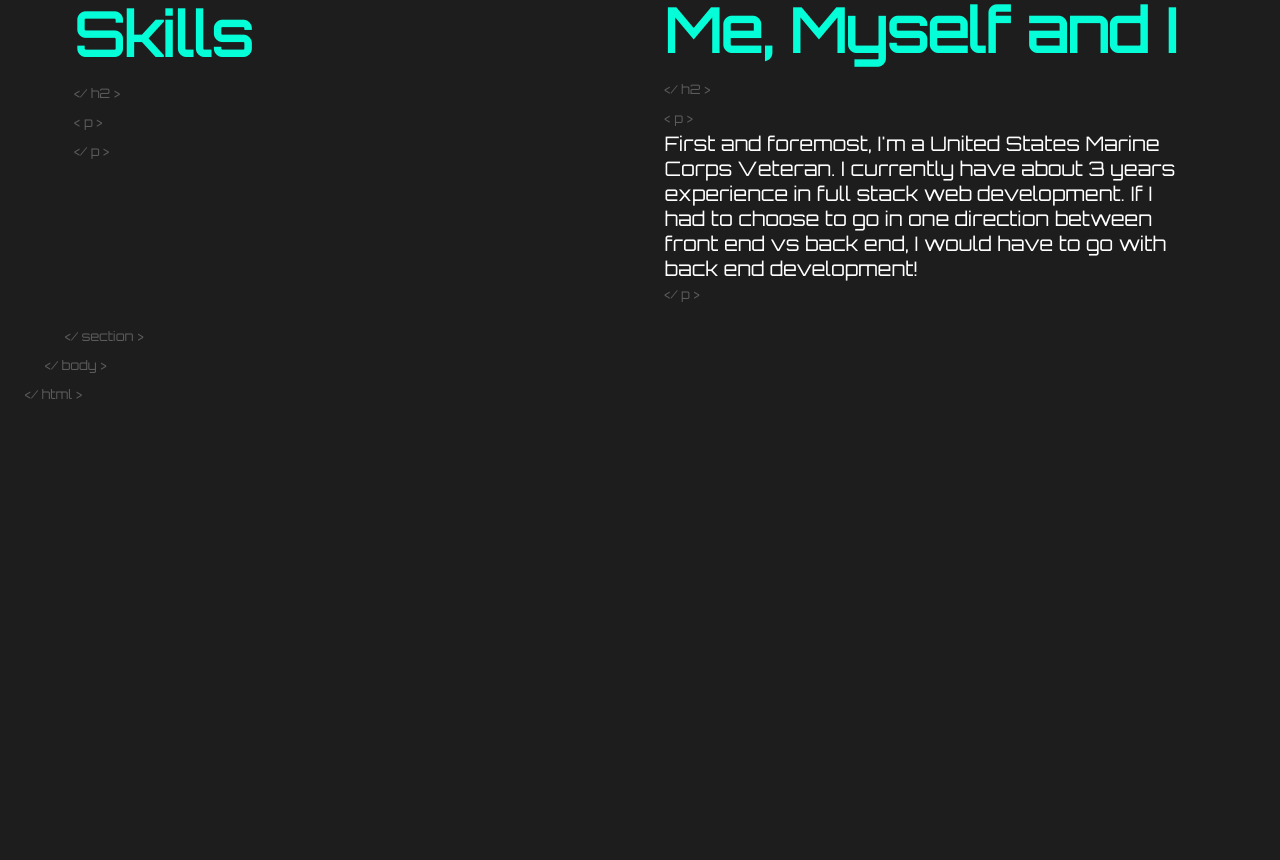
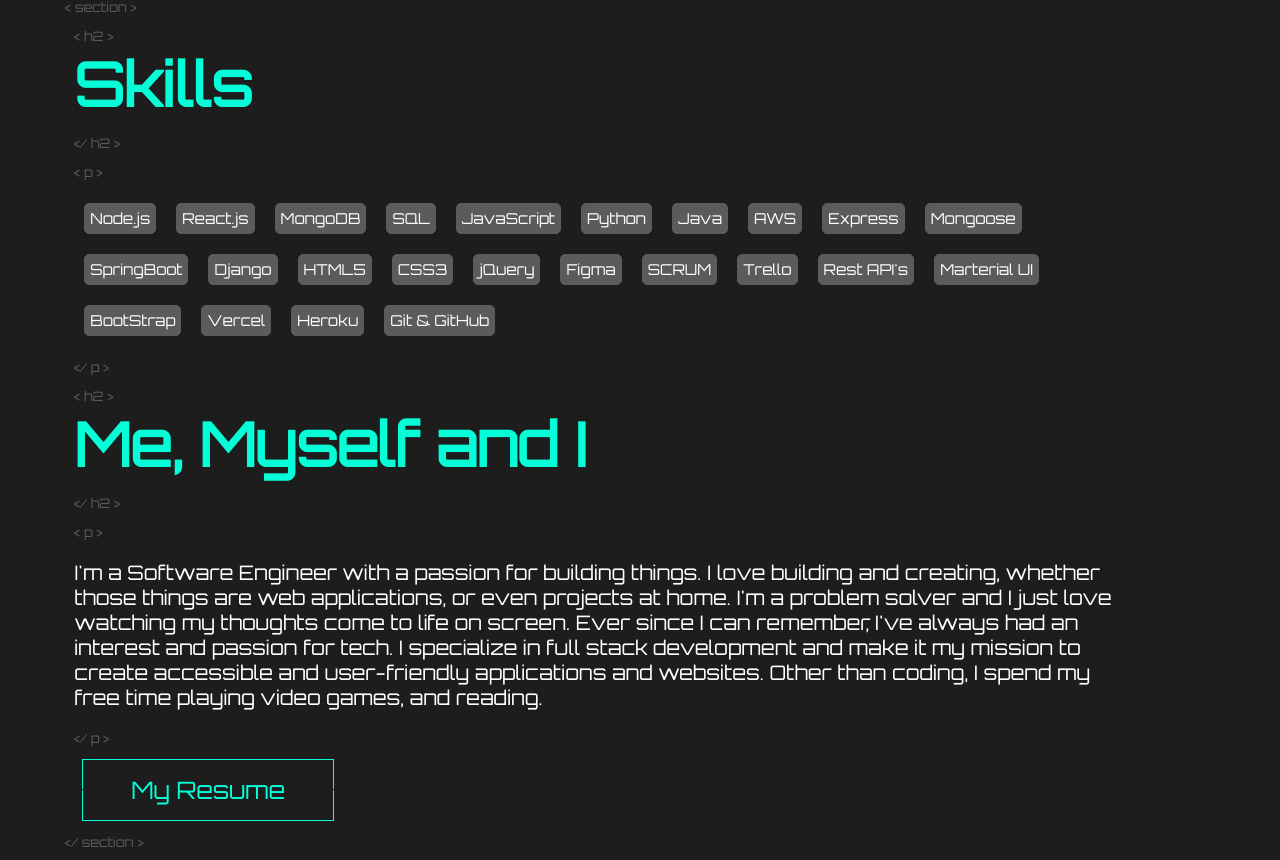
Before and after one commit to Adrusselljr/portfolio, a React (Create React App) app in the folder client/: page / in a window 1280 px wide. Shown: the part 1340-2200 px from the top of the page. Before the commit the page ends 1767 px from the top, so only its background shows below. Built offline with nearby package versions, Linux system fonts and the light colour scheme.

Commit message:
added skills

```diff
--- a/client/src/components/AboutMe.jsx
+++ b/client/src/components/AboutMe.jsx
@@ -7,24 +7,50 @@ const end = ">"
 
 function AboutMe() {
     return (
-        <div style={{ display: "flex", justifyContent: "space-between", marginLeft: "4%" }}>
+        <div style={{ marginLeft: "4%" }}>
             <div style={{ fontSize: "40px" }}>
                 <p style={{ fontSize: "small" }}>{ open } h2 { end }</p>
                 <h2 style={{ margin: "-1% 0px 0px 0px", color: "#05fdd8" }}>Skills</h2>
                 <p style={{ fontSize: "small" }}>{ close } h2 { end }</p>
 
                 <p style={{ fontSize: "small" }}>{ open } p { end }</p>
+                <div className='skills' style={{ fontSize: "15px", color: "white", display: "flex", flexWrap: "wrap", width: "90%" }}>
+                    <p>Node.js</p>
+                    <p>React.js</p>
+                    <p>MongoDB</p>
+                    <p>SQL</p>
+                    <p>JavaScript</p>
+                    <p>Python</p>
+                    <p>Java</p>
+                    <p>AWS</p>
+                    <p>Express</p>
+                    <p>Mongoose</p>
+                    <p>SpringBoot</p>
+                    <p>Django</p>
+                    <p>HTML5</p>
+                    <p>CSS3</p>
+                    <p>jQuery</p>
+                    <p>Figma</p>
+                    <p>SCRUM</p>
+                    <p>Trello</p>
+                    <p>Rest API's</p>
+                    <p>Marterial UI</p>
+                    <p>BootStrap</p>
+                    <p>Vercel</p>
+                    <p>Heroku</p>
+                    <p>Git & GitHub</p>
 
+                </div>
                 <p style={{ fontSize: "small" }}>{ close } p { end }</p>
             </div>
 
-            <div style={{ fontSize: "40px", width: "45%", paddingRight: "5%" }}>
+            <div style={{ fontSize: "40px", width: "90%", paddingRight: "5%" }}>
                 <p style={{ fontSize: "small" }}>{ open } h2 { end }</p>
                 <h2 style={{ margin: "-1% 0px 0px 0px", color: "#05fdd8" }}>Me, Myself and I</h2>
                 <p style={{ fontSize: "small" }}>{ close } h2 { end }</p>
 
                 <p style={{ fontSize: "small" }}>{ open } p { end }</p>
-                <p style={{ margin: "-1.5% 0px -1.5% 0px", color: "white", fontSize: "20px" }}>First and foremost, I'm a United States Marine Corps Veteran.  I currently have about 3 years experience in full stack web development.  If I had to choose to go in one direction between front end vs back end, I would have to go with back end development!</p>
+                <p style={{ color: "white", fontSize: "20px" }}>I'm a Software Engineer with a passion for building things. I love building and creating, whether those things are web applications, or even projects at home. I'm a problem solver and I just love watching my thoughts come to life on screen. Ever since I can remember, I've always had an interest and passion for tech. I specialize in full stack development and make it my mission to create accessible and user-friendly applications and websites. Other than coding, I spend my free time playing video games, and reading.</p>
                 <p style={{ fontSize: "small" }}>{ close } p { end }</p>
             </div>
         </div>
--- a/client/src/index.css
+++ b/client/src/index.css
@@ -25,3 +25,11 @@ code {
   background: "#05fdd8";
   color: "#1d1d1d";
 }
+
+.skills p{
+  border: 1px solid #5c5b5b;
+  background-color: #5c5b5b;
+  border-radius: 5px;
+  margin: 10px;
+  padding: 5px;
+}
--- a/client/src/pages/Main.jsx
+++ b/client/src/pages/Main.jsx
@@ -24,7 +24,7 @@ const Main = () => {
             <p style={{ marginLeft: "40px" }}>{ open } section { end }</p>
             <About />
             <div style={{ border: "1px solid #05fdd8", width: "250px", fontSize: "x-large", height: "60px", color: "#05fdd8", display: "flex", justifyContent: "center", alignItems: "center", marginLeft: "4.65%" }}>
-                <div className="contact-me">
+                <div className="button">
                     <p>Contact Me!</p>
                 </div>
             </div>
@@ -35,9 +35,18 @@ const Main = () => {
                 <ScrollDown />
             </div>
 
-            <p style={{ marginLeft: "40px" }}>{ open } section { end }</p>
+            <p style={{ marginLeft: "40px", marginTop: "7%" }}>{ open } section { end }</p>
             <AboutMe />
-            <p style={{ marginLeft: "40px" }}>{ close } section { end }</p>
+            <div style={{ border: "1px solid #05fdd8", width: "250px", fontSize: "x-large", height: "60px", color: "#05fdd8", display: "flex", justifyContent: "center", alignItems: "center", marginLeft: "4.65%" }}>
+                <div className="button">
+                    <p>My Resume</p>
+                </div>
+            </div>
+            <p style={{ marginLeft: "40px", marginBottom: "-5%" }}>{ close } section { end }</p>
+
+            <div style={{ height: "480px", border: "1px solid #1d1d1d", diplay: "flex" }}>
+                <ScrollDown />
+            </div>
 
             <p style={{ marginLeft: "20px" }}>{ close } body { end }</p>
             <p>{ close } html { end }</p>
```
